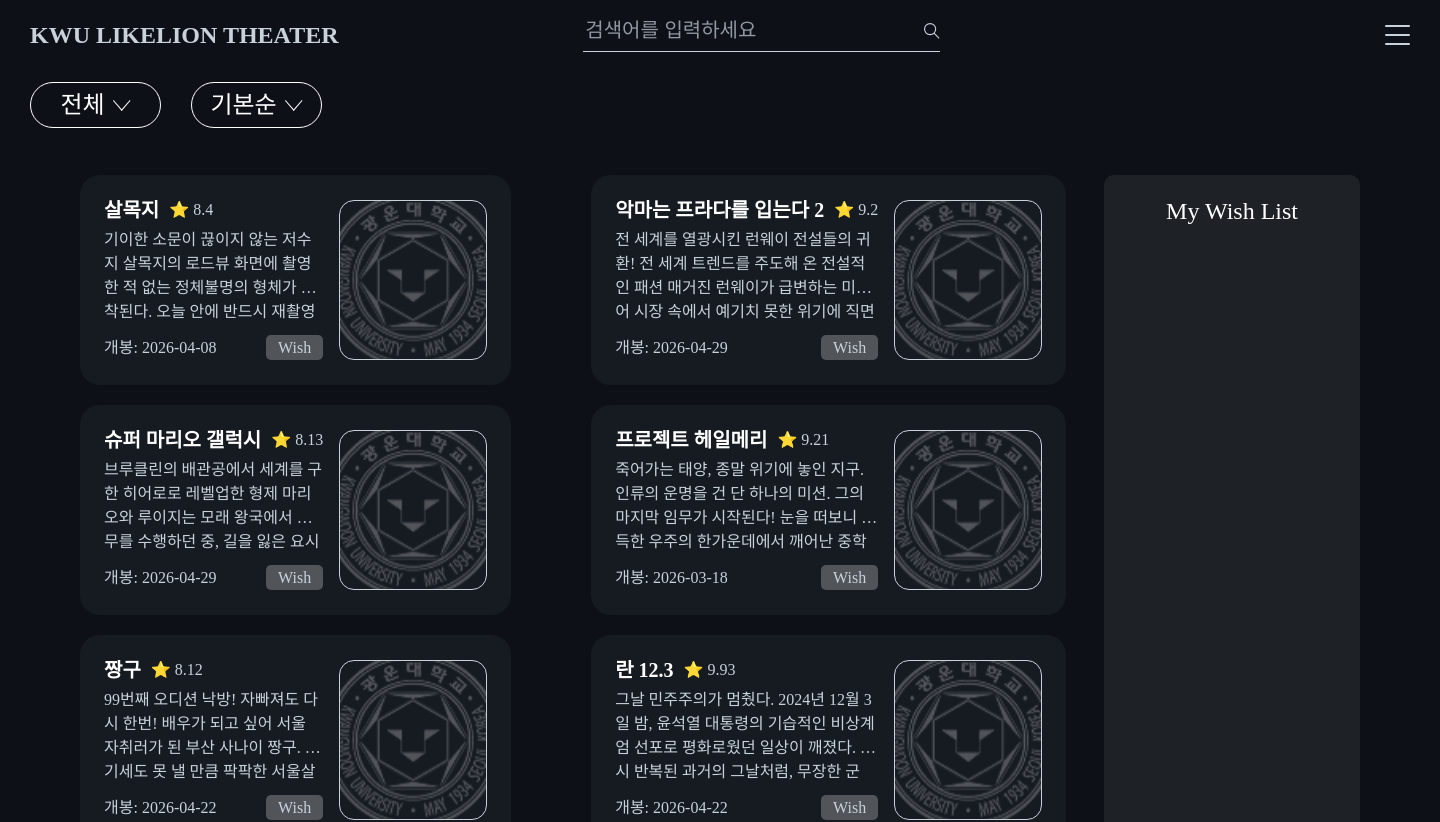
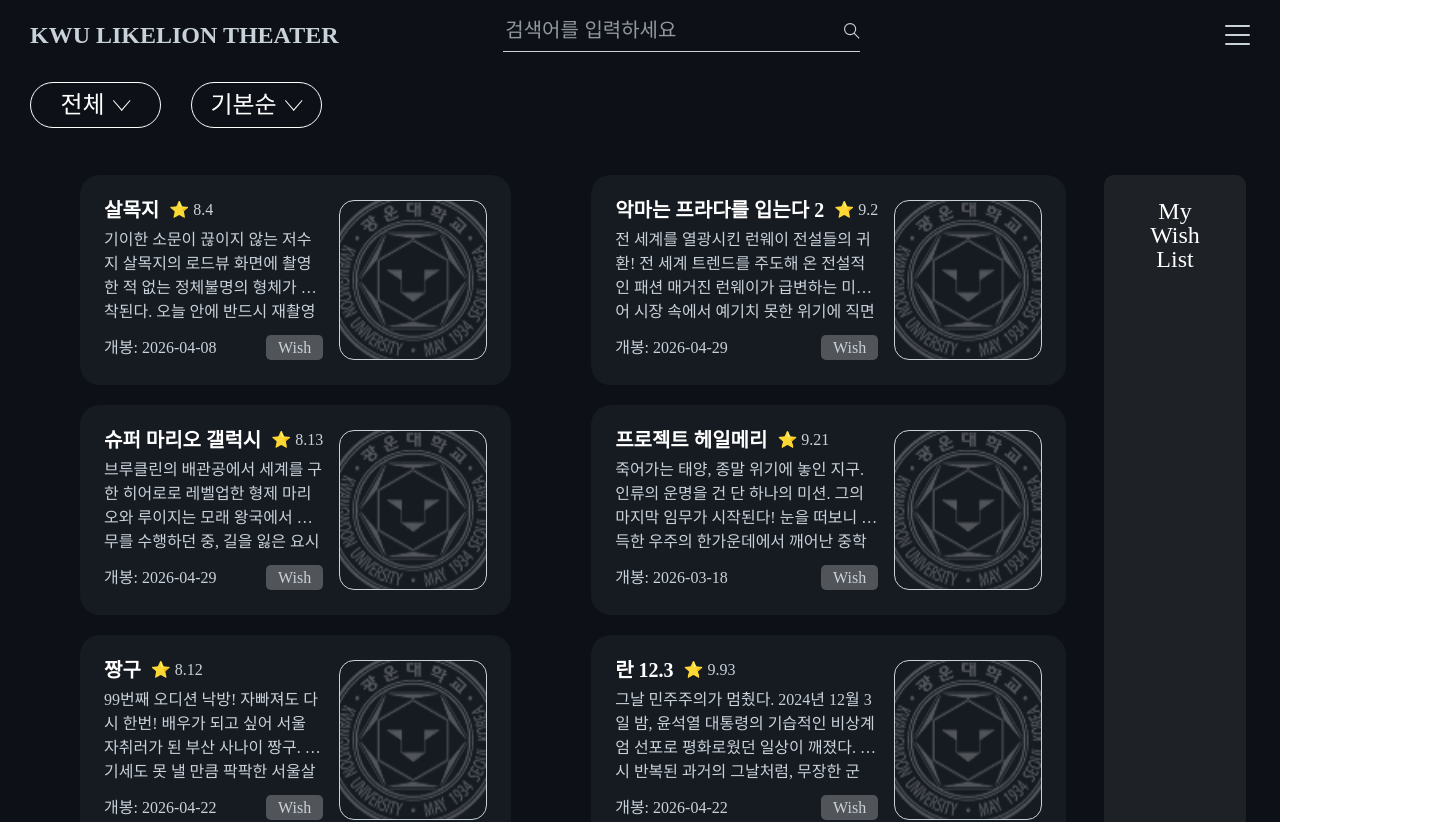
Before and after one commit to leeeeeseojin/26-1-likelion-week-3-assignment, a React (Vite) app: page / in a window 1280 px wide. Shown: the top 822 px of the page, 1440 px wide, since content can reach past the window. Built offline with nearby package versions, Linux system fonts and the light colour scheme; a web font is replaced by a local one.

Commit message:
style: MainPage body 최소 높이 설정

```diff
--- a/src/pages/mainPage/entry/MainPage.css
+++ b/src/pages/mainPage/entry/MainPage.css
@@ -2,7 +2,7 @@
 .main-page {
   display: flex;
   flex-direction: column;
-  width: 1440px;
+  width: 100%;
   background-color: var(--color-bg);
 }
 
@@ -10,4 +10,6 @@
   display: flex;
   padding: 35px 80px;
   gap: 38px;
+  /* 전체 화면 높이 - (header+filterbar+footer 높이) */
+  min-height: calc(100vh - 210px);
 }
```
